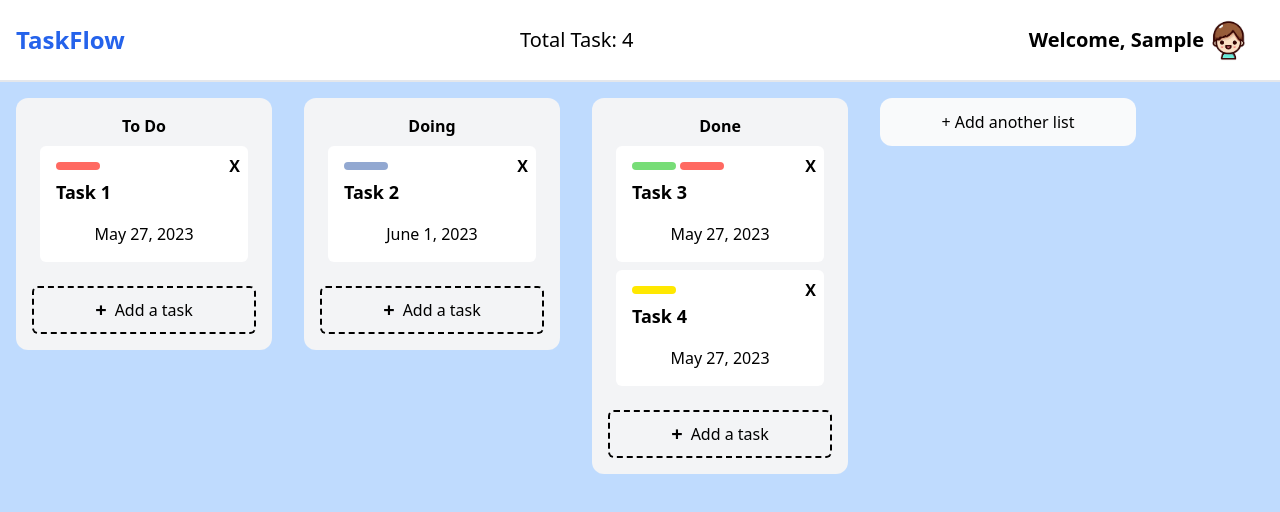
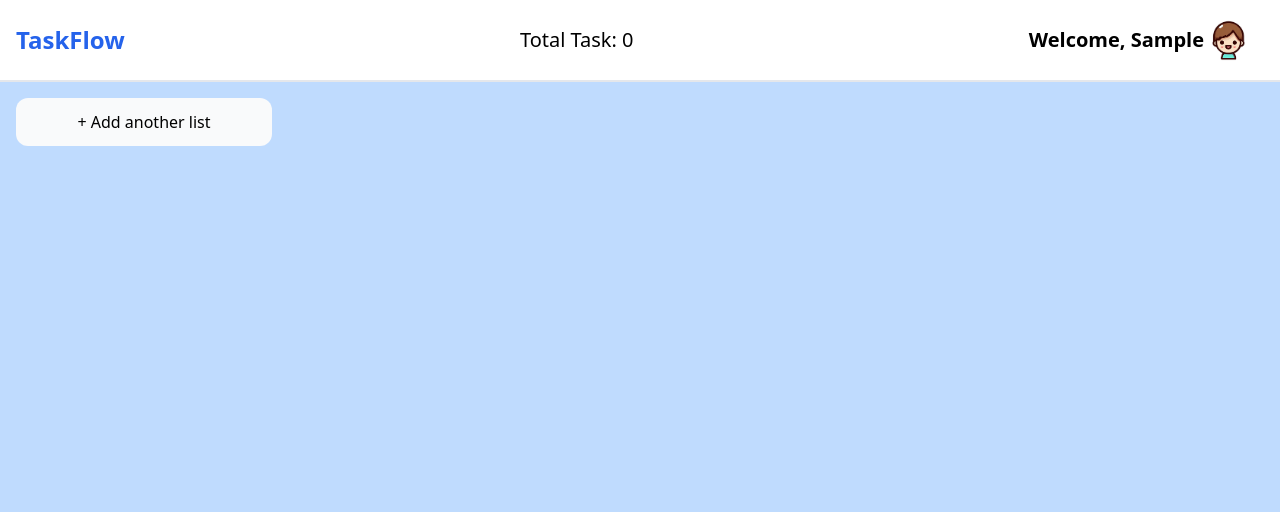
Before and after one commit to taekim-dev/task-flow, a React (Vite) app: page / in a window 1280 px wide. Both pictures are taken after typing "Sample" into the empty fields and a click on the button "Start". Shown: the top 512 px of the page. Built offline with nearby package versions, Linux system fonts and the light colour scheme.

Commit message:
added Local Storage to store tasks

```diff
--- a/src/App.tsx
+++ b/src/App.tsx
@@ -3,78 +3,20 @@ import './App.css';
 import Navbar from './components/Navbar/Navbar';
 import Board from './components/Board/Board';
 import LandingPage from './components/LandingPage/LandingPage';
-import { Task, List, LabelColor } from './types';
 import storageService from './utils/storageService';
+import TaskService from './utils/TaskService'; // import the TaskService here
 
 function App() {
   const [username, setUsername] = useState<string>(storageService.getItem('username') || '');
   const [avatar, setAvatar] = useState<number>(Number(storageService.getItem('avatar')) || 1);
-  const [taskIdCounter, setTaskIdCounter] = useState<number>(parseInt(storageService.getItem('taskIdCounter') || '1', 10));
-  const [tasks, setTasks] = useState<Task[]>([
-    {
-      id: 'task1',
-      name: 'Task 1',
-      labels: [LabelColor.Red],
-      description: 'Description for Task 1',
-      dueDate: new Date().toLocaleDateString('en-CA'),
-      status: 'list1'
-    },
-    {
-      id: 'task2',
-      name: 'Task 2',
-      labels: [LabelColor.Blue],
-      description: 'Description for Task 2',
-      dueDate: new Date('2023-06-01').toLocaleDateString('en-CA'),
-      status: 'list2'
-    },
-    {
-      id: 'task3',
-      name: 'Task 3',
-      labels: [LabelColor.Green, LabelColor.Red],  // Multiple labels
-      description: 'Description for Task 3',
-      dueDate: new Date().toLocaleDateString('en-CA'),
-      status: 'list3'
-    },
-    {
-      id: 'task4',
-      name: 'Task 4',
-      labels: [LabelColor.Yellow],
-      description: 'Description for Task 4',
-      dueDate: new Date().toLocaleDateString('en-CA'),
-      status: 'list4'
-    },
-  ]);
+  const [totalTasks, setTotalTasks] = useState<number>(TaskService.getTasks().length); // Use TaskService to get the initial number of tasks
 
-  const [lists, setLists] = useState<List[]>([
-    { id: 'list1', name: 'To Do', tasks: ['task1'] },
-    { id: 'list2', name: 'Doing', tasks: ['task2'] },
-    { id: 'list3', name: 'Done', tasks: ['task3', 'task4'] },
-  ]);
-
-  const addTask = (task: Task) => {
-    setTasks(prevTasks => [...prevTasks, task]);
-  }
-
-  const deleteTask = (taskId: string) => {
-    setTasks(prevTasks => prevTasks.filter(task => task.id !== taskId));
-  }
-
-  const updateTask = (updatedTask: Task) => {
-    setTasks(prevTasks => prevTasks.map(task => task.id === updatedTask.id ? updatedTask : task));
-  }
-
-  const addList = (list: List) => {
-    setLists(prevLists => [...prevLists, list]);
-  }
-
-  const deleteList = (listId: string) => {
-    setLists(prevLists => prevLists.filter(list => list.id !== listId));
-    setTasks(prevTasks => prevTasks.filter(task => !lists.find(list => list.id === listId)?.tasks.includes(task.id)));
-  }
-
-  const updateList = (updatedList: List) => {
-    setLists(prevLists => prevLists.map(list => list.id === updatedList.id ? updatedList : list));
-  }
+  useEffect(() => {
+    const tasksFromLocalStorage = TaskService.getTasks();
+    if (tasksFromLocalStorage) {
+      setTotalTasks(tasksFromLocalStorage.length);
+    }
+  }, []); // Using an effect to update the totalTasks if the local storage changes
 
   return (
     <div className="App">
@@ -82,16 +24,8 @@ function App() {
         <LandingPage setUsername={setUsername} setAvatar={setAvatar} />
       ) : (
         <>
-          <Navbar username={username} avatar={avatar} totalTasks={tasks.length} />
-          <Board
-            lists={lists}
-            tasks={tasks}
-            deleteTask={deleteTask}
-            updateTask={updateTask}
-            addList={addList}
-            deleteList={deleteList}
-            updateList={updateList}
-          />
+          <Navbar username={username} avatar={avatar} totalTasks={totalTasks} />
+          <Board />
         </>
       )}
     </div>
--- a/src/components/Board/Board.tsx
+++ b/src/components/Board/Board.tsx
@@ -1,56 +1,78 @@
 import { Task, List } from '../../types';
+import TaskService from '../../utils/TaskService';
+import ListService from '../../utils/ListService';
 import TaskList from '../TaskList/TaskList';
+import { useState, useEffect } from 'react';
 import { v4 as uuidv4 } from 'uuid';
 
-interface BoardProps {
-  lists: List[];
-  tasks: Task[];
-  deleteTask: (taskId: string) => void;
-  updateTask: (updatedTask: Task) => void;
-  addList: (list: List) => void;
-  deleteList: (listId: string) => void;
-  updateList: (updatedList: List) => void;
+function Board() {
+    const [allTasks, setAllTasks] = useState<Task[]>(TaskService.getTasks());
+    const [allLists, setAllLists] = useState<List[]>(ListService.getLists());
+
+    useEffect(() => {
+        const tasksFromLocalStorage = TaskService.getTasks();
+        const listsFromLocalStorage = ListService.getLists();
+
+        if (tasksFromLocalStorage) {
+            setAllTasks(tasksFromLocalStorage);
         }
 
-function Board({lists, tasks, deleteTask, updateTask, addList, deleteList, updateList}: BoardProps) {
+        if (listsFromLocalStorage) {
+            setAllLists(listsFromLocalStorage);
+        }
+    }, []);
+
+    const handleAddTask = (listId: string, task: Task) => {
+        const updatedTasks = TaskService.addTask(task);
+        setAllTasks(updatedTasks);
+        // You might also want to update the corresponding list's tasks here.
+    };
+
+    const handleDeleteTask = (taskId: string) => {
+        const updatedTasks = TaskService.deleteTask(taskId);
+        setAllTasks(updatedTasks);
+        // You might also want to update the corresponding list's tasks here.
+    };
+
+    const handleUpdateTask = (updatedTask: Task) => {
+        const updatedTasks = TaskService.updateTask(updatedTask);
+        setAllTasks(updatedTasks);
+        // You might also want to update the corresponding list's tasks here.
+    };
 
     const handleAddList = () => {
-        // This could be a prompt, a modal, an input field, etc.
-        const newListName = window.prompt('Enter new list name');
-
-        if (newListName === null || newListName.trim() === '') {
-          // Do nothing if the user cancels the prompt or enters an empty string
-          return;
+        const newListName = prompt('Enter new list name');
+        if (newListName) {
+            const newList: List = {
+                id: uuidv4(),
+                name: newListName,
+                tasks: []
+            };
+            const updatedLists = ListService.addList(newList);
+            setAllLists(updatedLists);
         }
-
-        const newList: List = {
-          id: uuidv4(), // Generate a new unique ID for the list
-          name: newListName.trim(), // Use the user's input as the name
-          tasks: [], // Initially empty
     };
 
-        addList(newList); // Add the new list
+    const handleUpdateListName = (listId: string, newName: string) => {
+        const listToUpdate = allLists.find(list => list.id === listId);
+        if (listToUpdate) {
+            listToUpdate.name = newName;
+            const updatedLists = ListService.updateList(listToUpdate);
+            setAllLists(updatedLists);
         }
-
-    const handleUpdateListName = (listId: string, newName: string) => {
-        const updatedList = lists.find((list) => list.id === listId);
-        if (updatedList) {
-          updatedList.name = newName;
-          updateList(updatedList);
-        }
-    }
+    };
 
     return (
         <div className="bg-blue-200 flex flex-row min-h-screen overflow-auto items-start">
-      {lists.map((list) => (
+            {allLists.map((list) => (
                 <TaskList
                     key={list.id}
                     listTitle={list.name}
                     listId={list.id}
-          tasks={tasks.filter((task) => list.tasks.includes(task.id))}
-          deleteTask={deleteTask}
-          updateTask={updateTask}
-          updateListName={(newName: string) => handleUpdateListName(list.id, newName)} // Pass the function for updating list name
+                    tasks={allTasks.filter((task) => list.tasks.includes(task.id))}
+                    deleteTask={handleDeleteTask}
+                    updateTask={handleUpdateTask}
+                    updateListName={(newName: string) => handleUpdateListName(list.id, newName)}
                 />
             ))}
             <button onClick={handleAddList} className="bg-gray-50 w-64 m-4 rounded-xl p-4 h-12 flex justify-center items-center">
--- a/src/components/TaskList/TaskList.tsx
+++ b/src/components/TaskList/TaskList.tsx
@@ -2,24 +2,21 @@ import { useState } from 'react';
 import TaskCard from '../TaskCard/TaskCard';
 import { Task } from '../../types';
 import TaskService from '../../utils/TaskService';
-import { v4 as uuidv4 } from 'uuid';
+import TaskForm from '../TaskForm/TaskForm';
 
 interface TaskListProps {
   listTitle: string;
   tasks: Task[];
   listId: string;
-  onAddTask?: () => void;
-  isAddList?: boolean;
   deleteTask: (taskId: string) => void;
   updateTask: (updatedTask: Task) => void;
   updateListName?: (newName: string) => void;
 }
 
-function TaskList({ listTitle, tasks, listId, onAddTask, isAddList = false, deleteTask, updateTask, updateListName }: TaskListProps) {
+function TaskList({ listTitle, tasks, listId, deleteTask, updateTask, updateListName }: TaskListProps) {
   const [isEditing, setIsEditing] = useState(false);
   const [newTitle, setNewTitle] = useState(listTitle);
-  const [newTaskName, setNewTaskName] = useState('');
-  const [showAddTaskInput, setShowAddTaskInput] = useState(false);
+  const [showAddTaskForm, setShowAddTaskForm] = useState(false);
 
   const handleTitleChange = (event: React.ChangeEvent<HTMLInputElement>) => {
     setNewTitle(event.target.value);
@@ -37,23 +34,11 @@ function TaskList({ listTitle, tasks, listId, onAddTask, isAddList = false, dele
     setIsEditing(false);
   };
 
-  const handleAddTask = (event: React.KeyboardEvent) => {
-    if (event.key === 'Enter' && newTaskName.trim() !== '') {
-      event.preventDefault();
-      const newTask: Task = {
-        id: uuidv4(),
-        name: newTaskName.trim(),
-        labels: [],
-        description: '',
-        dueDate: '',
-        status: listId,
-      };
-
-      TaskService.addTask(newTask);
-      setNewTaskName('');
-    }
+  const handleAddTask = (newTask: Task) => {
+    newTask.status = listId;
+    TaskService.addTask(newTask);
+    setShowAddTaskForm(false);
   };
-
 
   return (
     <div className="bg-gray-100 w-64 m-4 rounded-xl p-4">
@@ -71,19 +56,13 @@ function TaskList({ listTitle, tasks, listId, onAddTask, isAddList = false, dele
       {tasks.map((task) => (
         <TaskCard key={task.id} task={task} deleteTask={deleteTask} updateTask={updateTask} />
       ))}
-      {showAddTaskInput && (
-        <div className="relative bg-white m-2 p-4 rounded-md">
-          <input
-            type="text"
-            placeholder="Title for the new task"
-            value={newTaskName}
-            onChange={(e) => setNewTaskName(e.target.value)}
-            onKeyDown={handleAddTask}
-            className="w-full h-16 pl-2 rounded-md"
-          />
-        </div>
+      {showAddTaskForm && (
+        <TaskForm
+          onSubmit={handleAddTask}
+          onCancel={() => setShowAddTaskForm(false)}
+        />
       )}
-      <button onClick={() => setShowAddTaskInput(!showAddTaskInput)} className="w-full h-12 mt-4 border-2 border-dashed border-black rounded-md">
+      <button onClick={() => setShowAddTaskForm(!showAddTaskForm)} className="w-full h-12 mt-4 border-2 border-dashed border-black rounded-md">
         <div className="flex justify-center items-center h-full">
           <span className="font-bold text-xl">+</span>
           <span className="ml-2">Add a task</span>
--- /dev/null
+++ b/src/utils/ListService.ts
@@ -0,0 +1,32 @@
+import { List } from '../types';
+
+export default class ListService {
+    static localStorageKey = 'lists';
+
+    static getLists(): List[] {
+      const lists = localStorage.getItem(this.localStorageKey);
+      return lists ? JSON.parse(lists) : [];
+    }
+
+    static addList(list: List): List[] {
+      const currentLists = this.getLists();
+      const updatedLists = [...currentLists, list];
+      localStorage.setItem(this.localStorageKey, JSON.stringify(updatedLists));
+      return updatedLists;
+    }
+
+    static updateList(updatedList: List): List[] {
+      const currentLists = this.getLists();
+      const otherLists = currentLists.filter(list => list.id !== updatedList.id);
+      const updatedLists = [...otherLists, updatedList];
+      localStorage.setItem(this.localStorageKey, JSON.stringify(updatedLists));
+      return updatedLists;
+    }
+
+    static deleteList(listId: string): List[] {
+      const currentLists = this.getLists();
+      const updatedLists = currentLists.filter(list => list.id !== listId);
+      localStorage.setItem(this.localStorageKey, JSON.stringify(updatedLists));
+      return updatedLists;
+    }
+  }
--- a/src/utils/TaskService.ts
+++ b/src/utils/TaskService.ts
@@ -1,6 +1,5 @@
 import storageService from './storageService';
 import { Task } from '../types';
-
 
 class TaskService {
     private storageKey = 'tasks';
@@ -17,18 +16,21 @@ class TaskService {
         const tasks = this.getTasks();
         tasks.push(task);
         storageService.setItem(this.storageKey, JSON.stringify(tasks));
+        return tasks;  // Return the updated tasks
     }
 
     deleteTask(taskId: string) {
         let tasks = this.getTasks();
         tasks = tasks.filter(task => task.id !== taskId);
         storageService.setItem(this.storageKey, JSON.stringify(tasks));
+        return tasks;  // Return the updated tasks
     }
 
     updateTask(updatedTask: Task) {
         let tasks = this.getTasks();
         tasks = tasks.map(task => task.id === updatedTask.id ? updatedTask : task);
         storageService.setItem(this.storageKey, JSON.stringify(tasks));
+        return tasks;  // Return the updated tasks
     }
 }
 
```
Lines whose indentation alone changed are shown as unchanged.
